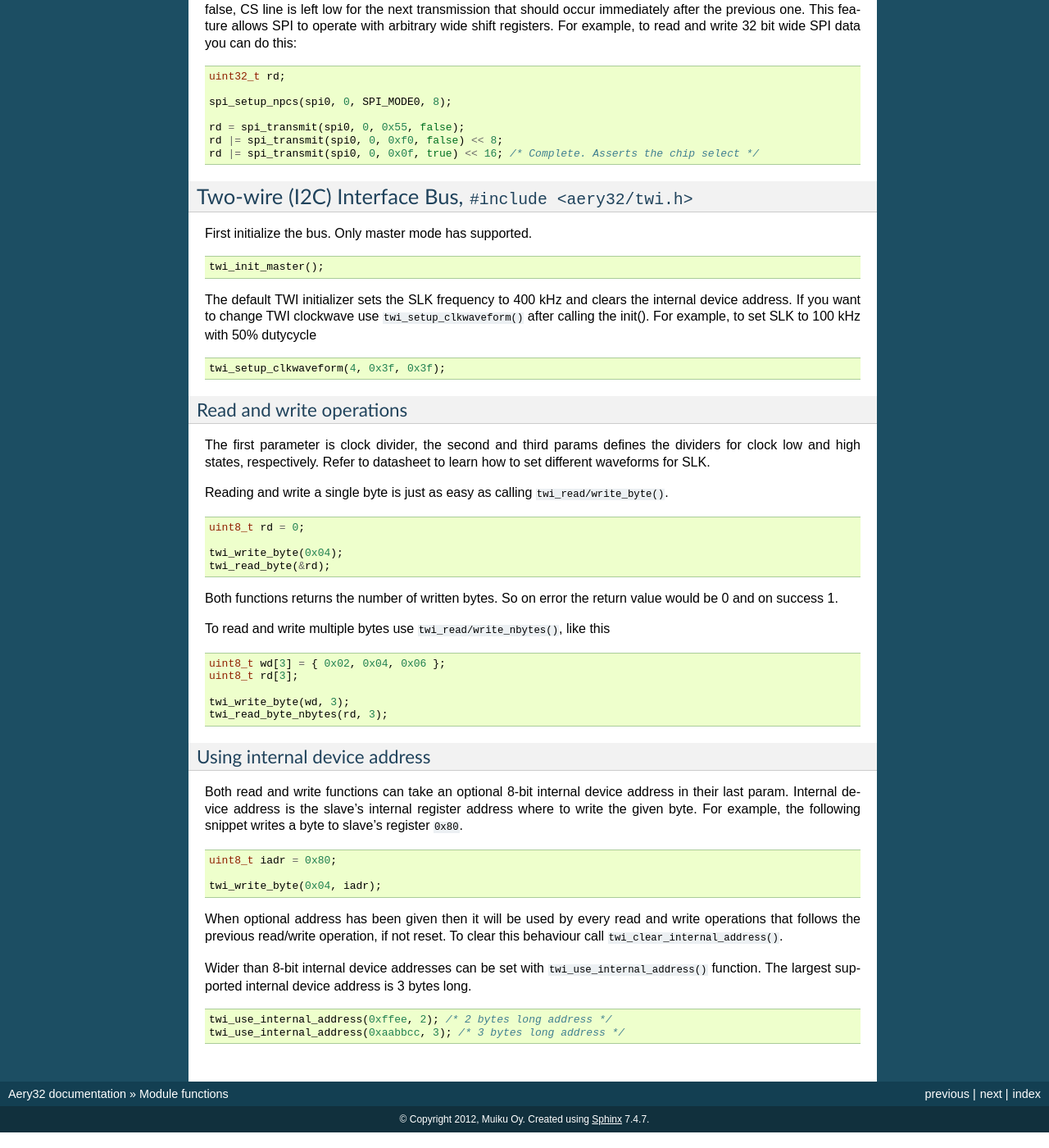
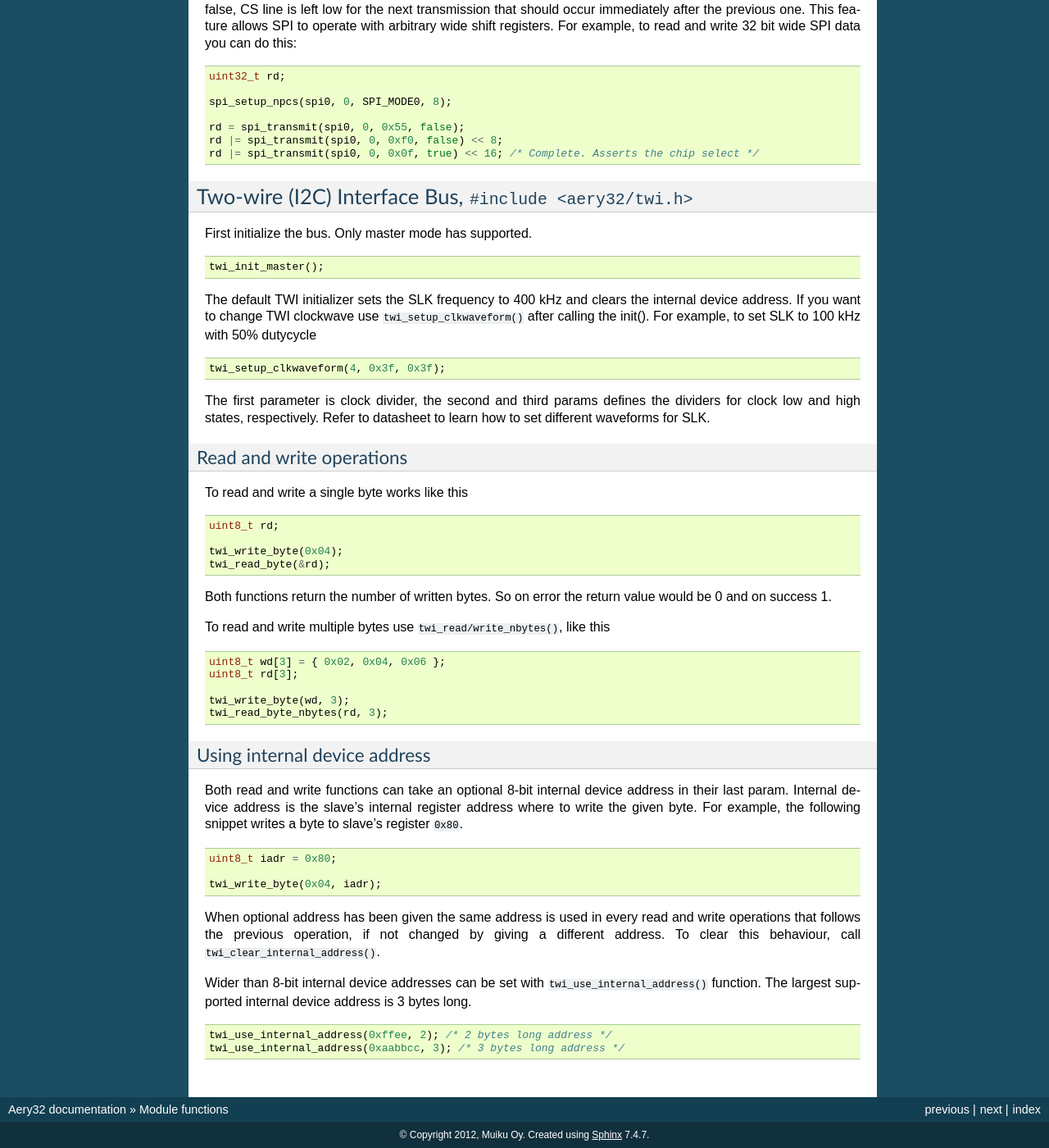
Before and after one commit to aery32/aery32-refguide, a Sphinx documentation site: the page built from source/module_functions.rst, in a window 1280 px wide and 1400 px high, scrolled down 13871 px. Shown: the whole window at 82% size. Built offline with Sphinx 7.4.7, drawn with Linux system fonts in a browser that asks for light colours.

Commit message:
Fix typos

```diff
--- a/source/module_functions.rst
+++ b/source/module_functions.rst
@@ -790,21 +790,21 @@ The default TWI initializer sets the SLK frequency to 400 kHz and clears the int
 
     twi_setup_clkwaveform(4, 0x3f, 0x3f);
 
+The first parameter is clock divider, the second and third params defines the dividers for clock low and high states, respectively. Refer to datasheet to learn how to set different waveforms for SLK.
+
 Read and write operations
 '''''''''''''''''''''''''
 
-The first parameter is clock divider, the second and third params defines the dividers for clock low and high states, respectively. Refer to datasheet to learn how to set different waveforms for SLK.
-
-Reading and write a single byte is just as easy as calling ``twi_read/write_byte()``.
+To read and write a single byte works like this
 
 .. code-block:: c++
 
-    uint8_t rd = 0;
+    uint8_t rd;
 
     twi_write_byte(0x04);
     twi_read_byte(&rd);
 
-Both functions returns the number of written bytes. So on error the return value would be 0 and on success 1.
+Both functions return the number of written bytes. So on error the return value would be 0 and on success 1.
 
 To read and write multiple bytes use ``twi_read/write_nbytes()``, like this
 
@@ -827,7 +827,7 @@ Both read and write functions can take an optional 8-bit internal device address
 
     twi_write_byte(0x04, iadr);
 
-When optional address has been given then it will be used by every read and write operations that follows the previous read/write operation, if not reset. To clear this behaviour call ``twi_clear_internal_address()``.
+When optional address has been given the same address is used in every read and write operations that follows the previous operation, if not changed by giving a different address. To clear this behaviour, call ``twi_clear_internal_address()``.
 
 Wider than 8-bit internal device addresses can be set with ``twi_use_internal_address()`` function. The largest supported internal device address is 3 bytes long.
 
```
